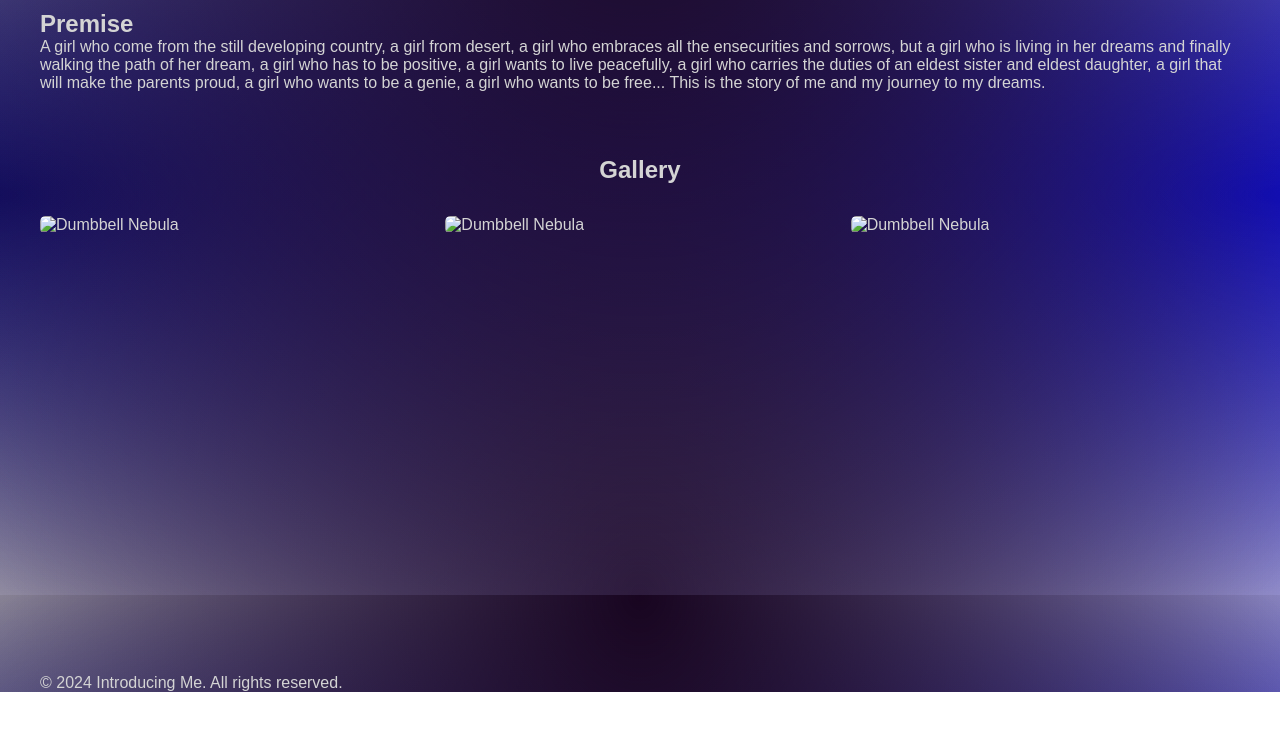
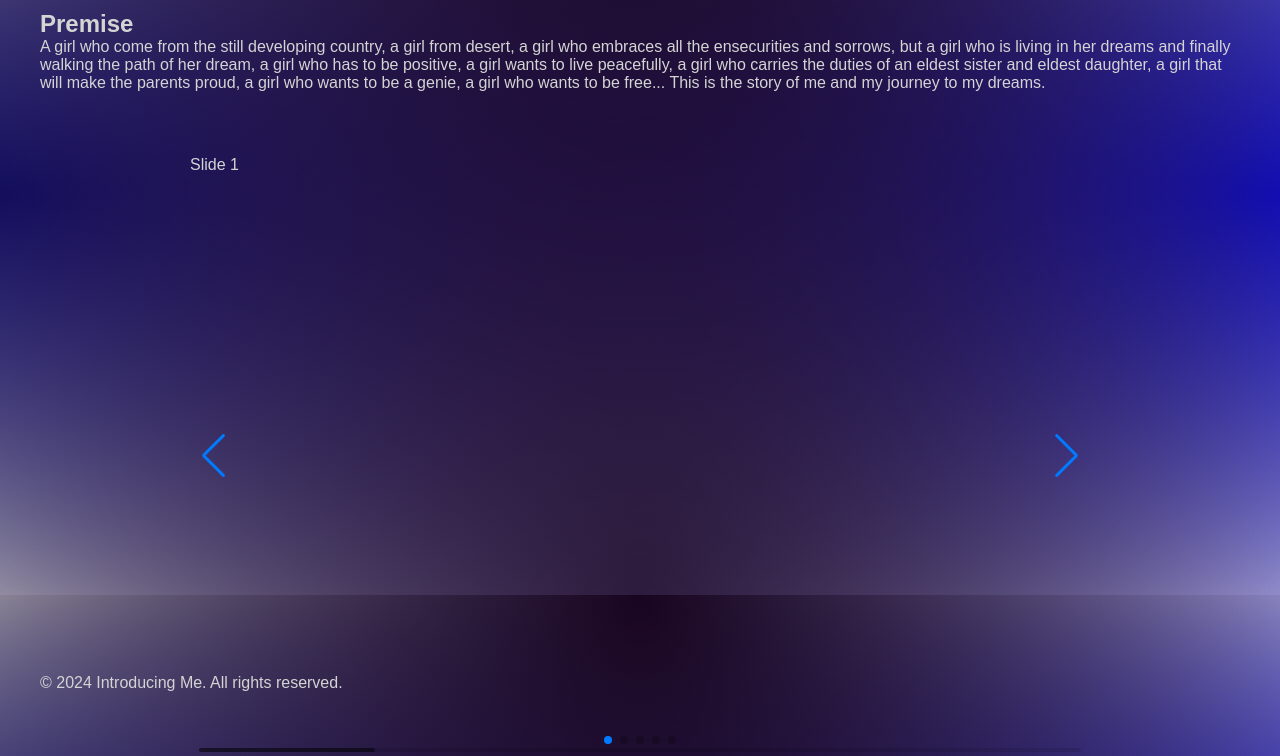
Before and after one commit to 2000Mh16esy/about-me, a plain HTML site: page index.html in a window 1280 px wide. Shown: the part 205-961 px from the top of the page. Before the commit the page ends 897 px from the top, so only its background shows below. Drawn offline with nearby package versions, Linux system fonts and the light colour scheme.

Commit message:
adding swipers

```diff
--- a/css/styles.css
+++ b/css/styles.css
@@ -73,3 +73,7 @@
     height: auto;
     border-radius: 5px;
 }
+.swiper {
+    width: 900px;
+    height: 600px;
+}
--- a/index.html
+++ b/index.html
@@ -5,7 +5,10 @@
     <meta charset="UTF-8">
     <meta name="viewport" content="width=device-width, initial-scale=1.0">
     <title>Introducing Me</title>
+    <link rel="stylesheet" href="https://cdn.jsdelivr.net/npm/swiper@11/swiper-bundle.min.css" />
+
     <link rel="stylesheet" href="css/styles.css">
+
 </head>
 
 <body class="background">
@@ -29,24 +32,26 @@
             </div>
         </section>
 
-        <section class="gallery">
-            <div class="container">
-                <h2>Gallery</h2>
-                <div class="photo-grid">
-                    <!-- Placeholder images, replace with actual Dumbbell Nebula photos -->
-                    <div class="photo">
-                        <img src="../images/PIA04249~orig.jpg" alt="Dumbbell Nebula">
-                    </div>
-                    <div class="photo">
-                        <img src="dumbbell-nebula2.jpg" alt="Dumbbell Nebula">
-                    </div>
-                    <div class="photo">
-                        <img src="dumbbell-nebula3.jpg" alt="Dumbbell Nebula">
-                    </div>
-                    <!-- Add more photos as needed -->
-                </div>
+        <div class="swiper">
+
+            <div class="swiper-wrapper">
+
+                <div class="swiper-slide">Slide 1</div>
+                <div class="swiper-slide">Slide 2</div>
+                <div class="swiper-slide">Slide 3</div>
+                <div class="swiper-slide">Slide 4</div>
+                <div class="swiper-slide">Slide 5</div>
             </div>
-        </section>
+
+            <div class="swiper-pagination"></div>
+
+
+            <div class="swiper-button-prev"></div>
+            <div class="swiper-button-next"></div>
+
+
+            <div class="swiper-scrollbar"></div>
+        </div>
     </main>
 
     <footer>
@@ -54,6 +59,8 @@
             <p>&copy; 2024 Introducing Me. All rights reserved.</p>
         </div>
     </footer>
+    <script src="https://cdn.jsdelivr.net/npm/swiper@11/swiper-bundle.min.js"></script>
+    <script src="js/scripts.js"></script>
 </body>
 
 </html>
--- a/js/scripts.js
+++ b/js/scripts.js
@@ -0,0 +1,21 @@
+const swiper = new Swiper('.swiper', {
+
+    direction: 'horizontal',
+    loop: true,
+
+
+    pagination: {
+      el: '.swiper-pagination',
+    },
+
+
+    navigation: {
+      nextEl: '.swiper-button-next',
+      prevEl: '.swiper-button-prev',
+    },
+
+
+    scrollbar: {
+      el: '.swiper-scrollbar',
+    },
+  });
```
